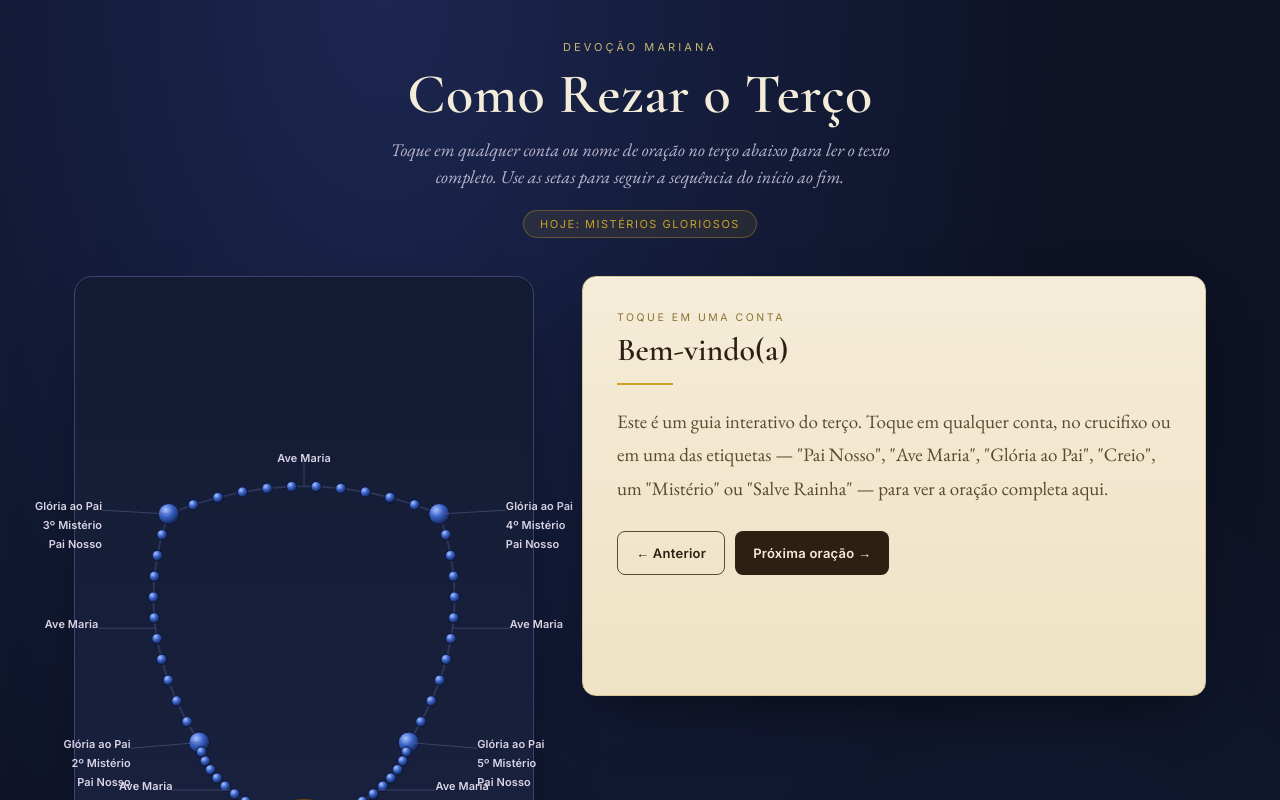
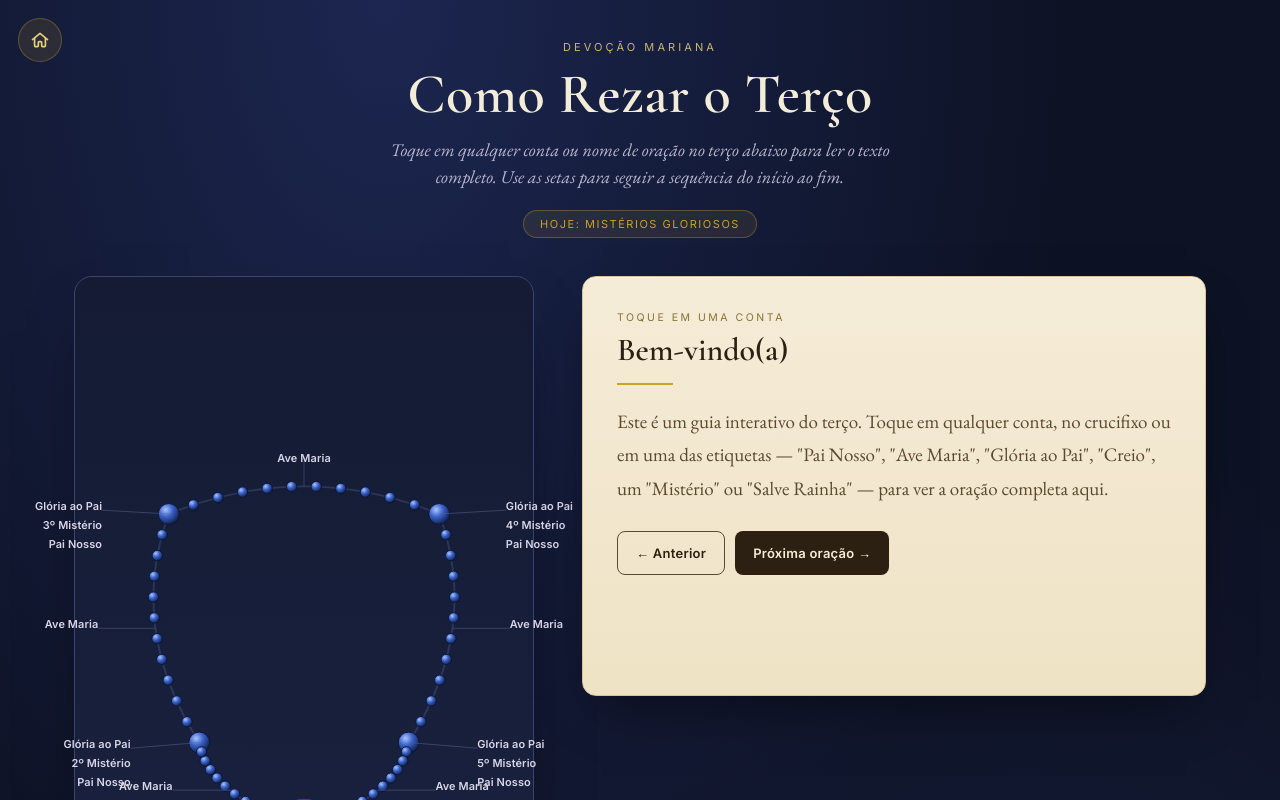
Before and after one commit to matheusantts/Ovelha-Cem, a plain HTML site: page src/pages/guiaTerco.html in a window 1280 px wide. Shown: the top 800 px of the page. Drawn offline with nearby package versions, Linux system fonts and the light colour scheme.

Commit message:
Alteracao

```diff
--- a/src/pages/guiaTerco.html
+++ b/src/pages/guiaTerco.html
@@ -13,6 +13,14 @@
 
 </head>
 <body>
+
+<a href="../../index.html" class="home-btn" aria-label="Voltar para a página inicial" title="Voltar para a página inicial">
+  <svg viewBox="0 0 24 24" width="20" height="20" fill="none" stroke="currentColor" stroke-width="2" stroke-linecap="round" stroke-linejoin="round" aria-hidden="true">
+    <path d="M3 11.5 12 4l9 7.5"></path>
+    <path d="M5.5 10v9a1 1 0 0 0 1 1H9a1 1 0 0 0 1-1v-4a1 1 0 0 1 1-1h2a1 1 0 0 1 1 1v4a1 1 0 0 0 1 1h2.5a1 1 0 0 0 1-1v-9"></path>
+  </svg>
+</a>
+
 <div class="wrap">
 
   <header>
--- a/src/pages/styles/faleComigo.css
+++ b/src/pages/styles/faleComigo.css
@@ -46,6 +46,39 @@ body {
   font-family: 'Lora', serif;
   color: var(--texto-principal);
   position: relative;
+}
+
+.home-btn {
+  position: fixed;
+  top: clamp(0.75rem, 2vh, 2rem);
+  left: clamp(1rem, 3vw, 2.5rem);
+  z-index: 20;
+  width: 44px;
+  height: 44px;
+  display: flex;
+  align-items: center;
+  justify-content: center;
+  border-radius: 50%;
+  background: var(--branco-cordeiro);
+  border: 1.5px solid var(--dourado-divino);
+  color: var(--terracota-humildade);
+  text-decoration: none;
+  box-shadow: 0 4px 12px var(--sombra);
+  transition: background-color 0.2s ease, color 0.2s ease, transform 0.15s ease;
+}
+
+.home-btn:hover {
+  background-color: var(--terracota-humildade);
+  color: var(--branco-cordeiro);
+}
+
+.home-btn:active {
+  transform: scale(0.95);
+}
+
+.home-btn:focus-visible {
+  outline: 2px solid var(--dourado-divino);
+  outline-offset: 3px;
 }
 
 .ovelha-decorativa {
@@ -290,6 +323,11 @@ form {
     display: none;
   }
 
+  .home-btn {
+    width: 38px;
+    height: 38px;
+  }
+
   .divisor span {
     font-size: 0.7rem;
   }
--- a/src/pages/styles/guiaTerco.css
+++ b/src/pages/styles/guiaTerco.css
@@ -90,6 +90,45 @@ button{
 /* ----------------------------------------------------------------
    3. LAYOUT GERAL
 ---------------------------------------------------------------- */
+
+/* Botão flutuante — voltar para a página inicial (ícone de casa) */
+.home-btn{
+  position:fixed;
+  top:18px;
+  left:18px;
+  z-index:50;
+  width:44px;
+  height:44px;
+  display:flex;
+  align-items:center;
+  justify-content:center;
+  border-radius:50%;
+  background:rgba(201,162,39,.12);
+  border:1px solid rgba(201,162,39,.35);
+  color:var(--gold-soft);
+  text-decoration:none;
+  transition:background .2s ease, color .2s ease, transform .15s ease;
+}
+.home-btn:hover{
+  background:var(--gold);
+  color:var(--ink);
+  transform:translateY(-2px);
+}
+.home-btn:active{
+  transform:scale(.95);
+}
+.home-btn:focus-visible{
+  outline:2px solid var(--gold-soft);
+  outline-offset:3px;
+}
+@media (max-width:480px){
+  .home-btn{
+    top:12px;
+    left:12px;
+    width:38px;
+    height:38px;
+  }
+}
 .wrap{
   max-width:1180px;
   margin:0 auto;
```
Also changed, not shown: src/pages/faleComigo.html (+7 -0 lines).
